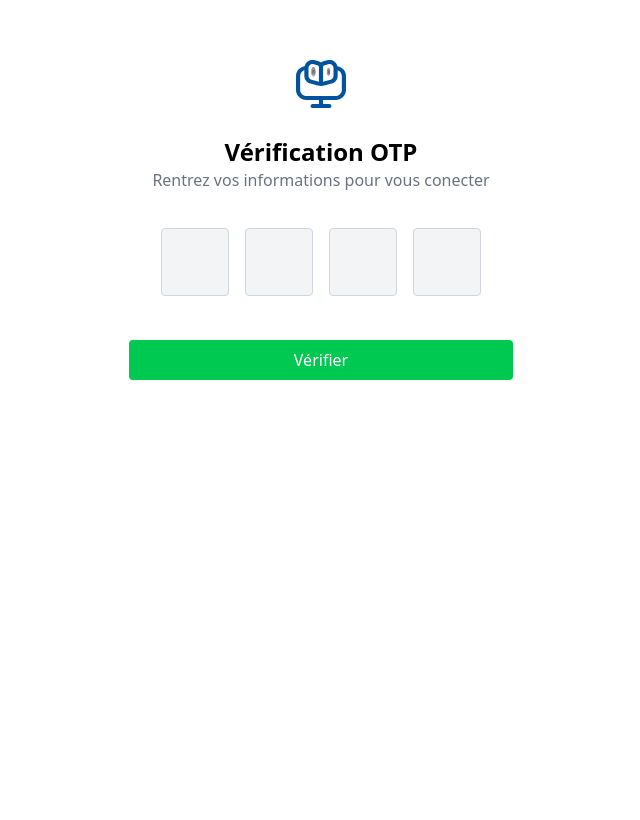
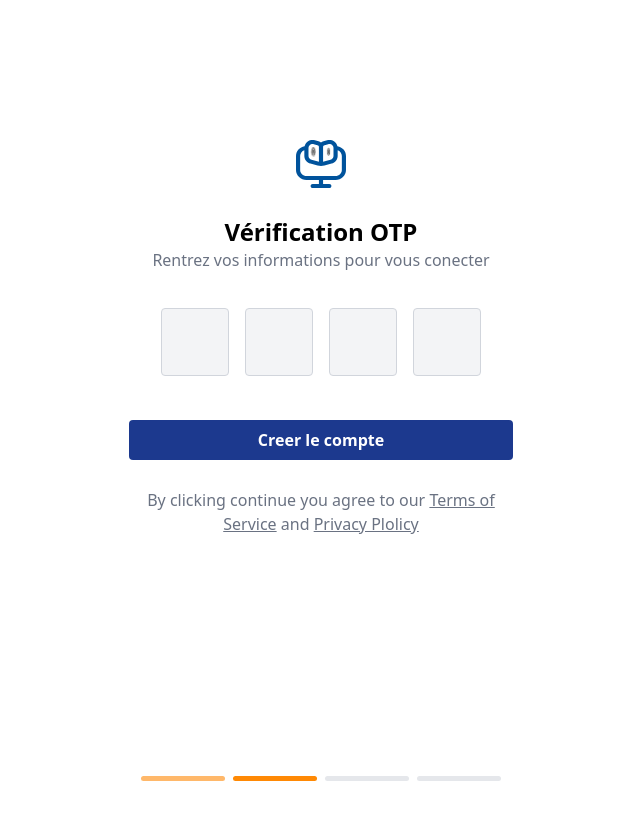
Before and after one commit to Worketyamo-Students/aws-labs-fred, a React (Vite) app in the folder vite-project/: page /otp in a window 1280 px wide. Shown: the top 820 px of the page, without its empty margins (319-959 px from the left). Built offline with nearby package versions, Linux system fonts and the light colour scheme.

Commit message:
verification OTP

```diff
--- a/vite-project/pages/OtpPage.tsx
+++ b/vite-project/pages/OtpPage.tsx
@@ -1,11 +1,11 @@
 import { useState, useRef } from 'react';
-import { useLocation } from 'react-router-dom';
+import { useLocation, useNavigate  } from 'react-router-dom';
 import icon from '../src/assets/Clip path group.svg'
 
 const OtpPage = () => {
   const location = useLocation();
   const email = location.state?.email || '';
-
+  const navigate = useNavigate()
   const [otp, setOtp] = useState(['', '', '', '']);
   const inputRefs = useRef<Array<HTMLInputElement | null>>([]);
 
@@ -21,20 +21,14 @@ const OtpPage = () => {
     }
   };
 
-  const handleKeyDown = (index: number, e: React.KeyboardEvent) => {
-    if (e.key === 'Backspace' && !otp[index] && index > 0) {
-      inputRefs.current[index - 1]?.focus();
+
+    const handleVerify = () => {
+        // vérification OTP fictive ici
+        navigate('/finalisation', { state: { email } });
     }
-  };
-
-  const handleSubmit = () => {
-    const fullOtp = otp.join('');
-    console.log('OTP complet saisi :', fullOtp);
-  };
-
   return (
     <div className=" m-9 p-6 flex items-center justify-center">
-      <div className="rounded w-full max-w-sm text-center flex gap-7 flex-col justify-center items-center">
+      <div className="mt-20 rounded w-full max-w-sm text-center flex gap-7 flex-col justify-center items-center">
         <img src={icon} alt="" className='h-12'/>
         <div className='flex flex-col gap-0'>
             <h2 className="text-2xl font-bold">Vérification OTP</h2>
@@ -49,19 +43,27 @@ const OtpPage = () => {
               maxLength={1}
               value={digit}
               onChange={(e) => handleChange(index, e.target.value)}
-              onKeyDown={(e) => handleKeyDown(index, e)}
-              ref={(el) => (inputRefs.current[index] = el)}
               className="w-17 h-17 text-center border-1 border-gray-300 bg-gray-100 rounded text-xl focus:outline-none focus:ring-2 focus:ring-blue-400"
             />
           ))}
         </div>
 
         <button
-          onClick={handleSubmit}
-          className="bg-green-500 text-white px-4 py-2 rounded hover:bg-green-600 w-full"
+          onClick={handleVerify}
+          className="bg-blue-900 text-white font-bold px-4 py-2 rounded hover:bg-blue-600 transition duration-300 w-full"
         >
-          Vérifier
+          Creer le compte
         </button>
+         <div className='flex items-center justify-center text-center'>
+                <p className='text-gray-500'>By clicking continue you agree to our <span className='underline cursor-pointer'>Terms of Service</span> and <span className='underline cursor-pointer'>Privacy Plolicy</span></p>
+         </div>
+
+        <div className='mt-50 flex items-centerh-20 w-full justify-center m-4 p-3 gap-2'>
+            <div className='h-[5px] w-1/4 rounded-2xl bg-orange-300'></div>
+            <div className='h-[5px] w-1/4 rounded-2xl bg-orange-400'></div>
+            <div className='h-[5px] w-1/4 rounded-2xl bg-gray-200'></div>
+            <div className='h-[5px] w-1/4 rounded-2xl bg-gray-200'></div>
+        </div>
       </div>
     </div>
   );
--- a/vite-project/routes/AppRoute.tsx
+++ b/vite-project/routes/AppRoute.tsx
@@ -1,7 +1,6 @@
 import { Route, Routes } from 'react-router-dom';
 import SignupPage from '../pages/SignupPage';
 import OtpPage from '../pages/OtpPage';
-//import OtpPage from '../pages/OtpPage';
 //import FinalizePage from '../pages/FinalizePage';
 
 export default function AppRoutes() {
```
